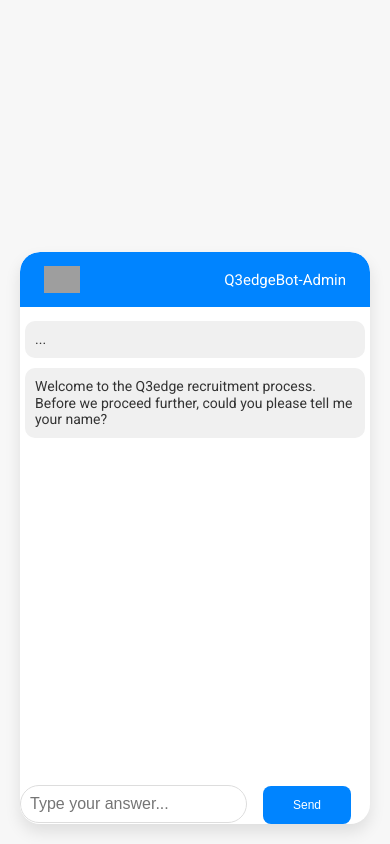
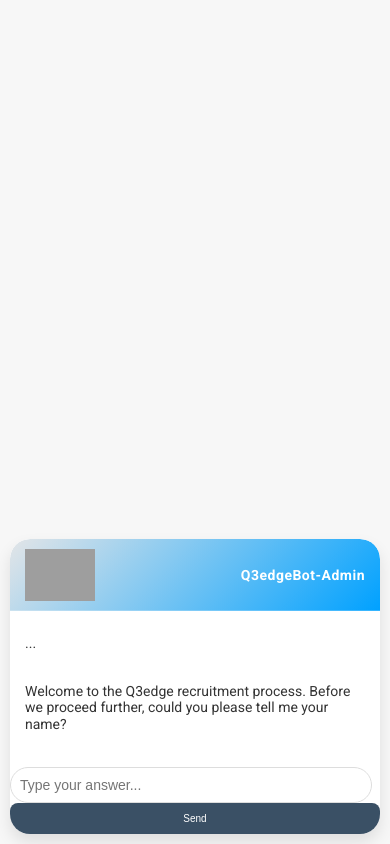
Before and after one commit to sahilsain003/chatbotQ3edge, a Flask app: page / in a window 390 px wide. Run offline with Flask 2, Linux system fonts and the light colour scheme; parts of the project's set-up code (start-up, migrations or seed data) failed here and were passed over; some libraries are stand-ins or nearby versions; grey boxes are pictures that could not be loaded.

Commit message:
Update styles.css

```diff
--- a/static/styles.css
+++ b/static/styles.css
@@ -1,4 +1,5 @@
 @import url('https://fonts.googleapis.com/css2?family=Roboto:wght@400;500;700&display=swap');
+@import url('https://fonts.googleapis.com/css2?family=Material+Icons&display=swap');
 
 body {
   font-family: 'Roboto', sans-serif;
@@ -17,11 +18,12 @@
   right: 20px;
   cursor: pointer;
   z-index: 1000;
-  transition: transform 0.3s ease, box-shadow 0.3s ease;
+  transition: transform 0.3s ease, box-shadow 0.3s ease, background-color 0.3s ease;
   background-color: #0084ff;
   border-radius: 50%;
   padding: 14px;
   box-shadow: 0 6px 12px rgba(0, 0, 0, 0.2);
+  animation: chatbot-bounce 2s infinite;
 }
 
 .chatbot-icon img {
@@ -32,6 +34,16 @@
 .chatbot-icon:hover {
   transform: scale(1.1);
   box-shadow: 0 10px 20px rgba(0, 0, 0, 0.3);
+  background-color: #0056b3;
+}
+
+@keyframes chatbot-bounce {
+  0%, 100% {
+    transform: translateY(0);
+  }
+  50% {
+    transform: translateY(-10px);
+  }
 }
 
 .chat-container {
@@ -44,7 +56,10 @@
   overflow: hidden;
   width: 350px;
   max-width: 90%;
+  max-height: 80vh;
   z-index: 1000;
+  display: flex;
+  flex-direction: column;
 }
 
 .chat-header {
@@ -52,12 +67,14 @@
   align-items: center;
   justify-content: space-between;
   padding: 14px 24px;
-  background-color: #0084ff;
+  background: linear-gradient(135deg, #e3e5e7, #00a1ff);
   border-radius: 20px 20px 0 0;
+  box-shadow: inset 0 -1px 0 rgba(255, 255, 255, 0.2);
+  position: relative;
 }
 
 .company-logo {
-  width: 36px;
+  width: 70px;
   height: auto;
   margin-right: 12px;
 }
@@ -65,14 +82,29 @@
 .chat-header h3 {
   margin: 0;
   color: #fff;
-  font-size: 15px;
-  font-weight: lighter;
+  font-size: 18px;
+  font-weight: 700;
+  letter-spacing: 0.5px;
+}
+
+.chat-header .material-icons {
+  font-size: 24px;
+  color: #fff;
+  cursor: pointer;
+  transition: transform 0.3s ease, color 0.3s ease;
+}
+
+.chat-header .material-icons:hover {
+  transform: scale(1.2);
+  color: #ffd700;
 }
 
 .chat-box {
-  height: 450px;
+  height: 100%;
+  max-height: calc(80vh - 140px);
   overflow-y: auto;
   padding: 14px 5px;
+  flex: 1;
 }
 
 .message {
@@ -85,7 +117,7 @@
 }
 
 .bot-message {
-  background-color: #f0f0f0;
+  background-color:#f0f0f000;
   color: #333;
   align-self: flex-start;
 }
@@ -123,7 +155,7 @@
 .send-btn {
   padding: 12px 30px;
   border: none;
-  background-color: #0084ff;
+  background-color: #3a5065;
   color: #fff;
   cursor: pointer;
   font-size: 12px;
@@ -134,3 +166,57 @@
 .send-btn:hover {
   background-color: #0056b3;
 }
+
+/* Responsive design */
+@media (max-width: 767px) {
+  .chat-container {
+    bottom: 10px;
+    right: 10px;
+    width: 100%;
+    max-width: calc(100% - 20px);
+  }
+
+  .chat-header, .user-input-container {
+    padding: 10px 15px;
+  }
+
+  .chat-header h3 {
+    font-size: 14px;
+  }
+
+  .user-input {
+    font-size: 14px;
+    margin-right: 8px;
+  }
+
+  .send-btn {
+    padding: 10px 20px;
+    font-size: 10px;
+  }
+}
+
+@media (min-width: 768px) and (max-width: 1023px) {
+  .chat-container {
+    bottom: 15px;
+    right: 15px;
+    width: 400px;
+  }
+
+  .chat-header, .user-input-container {
+    padding: 12px 20px;
+  }
+
+  .chat-header h3 {
+    font-size: 15px;
+  }
+
+  .user-input {
+    font-size: 15px;
+    margin-right: 10px;
+  }
+
+  .send-btn {
+    padding: 11px 25px;
+    font-size: 11px;
+  }
+}
```
